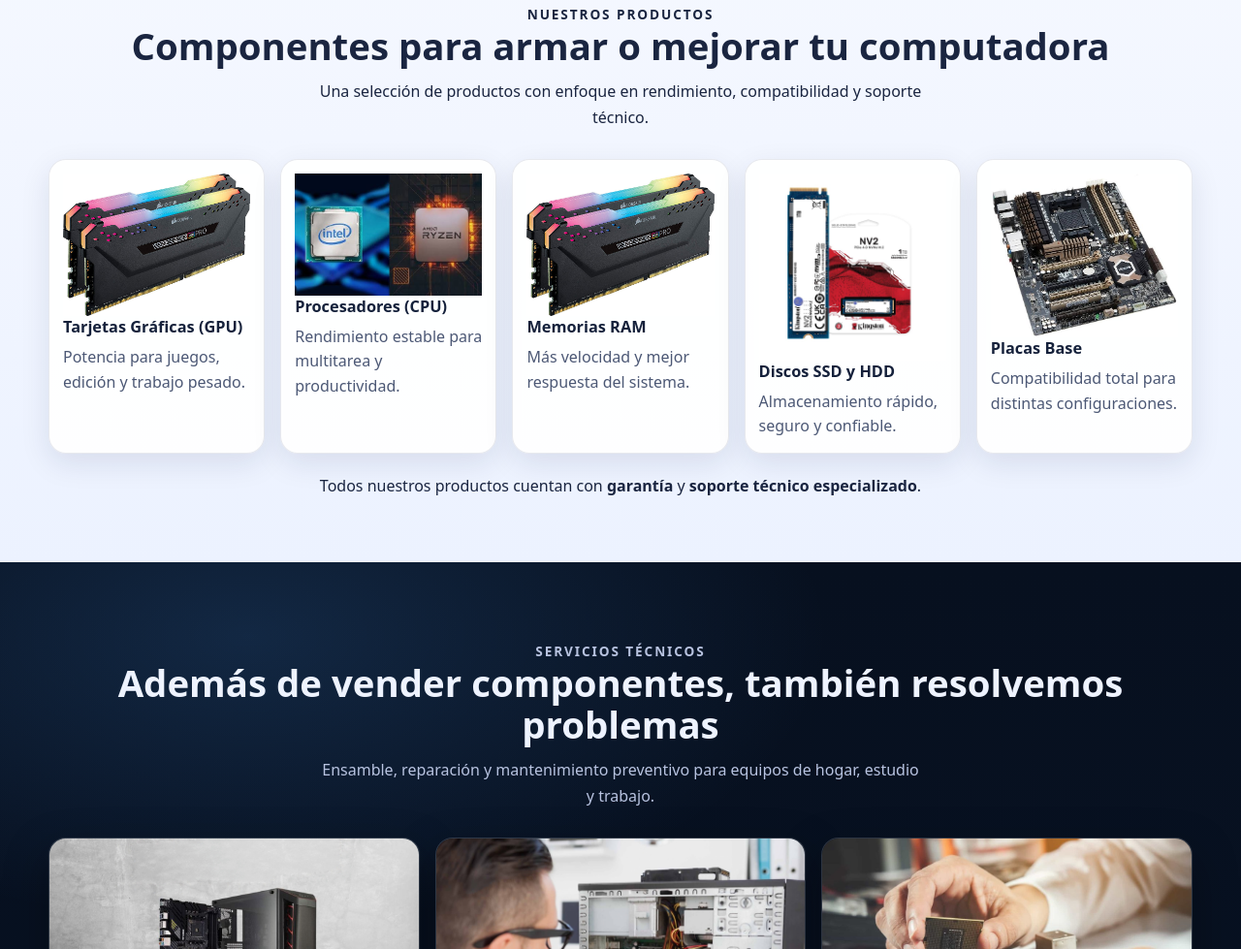
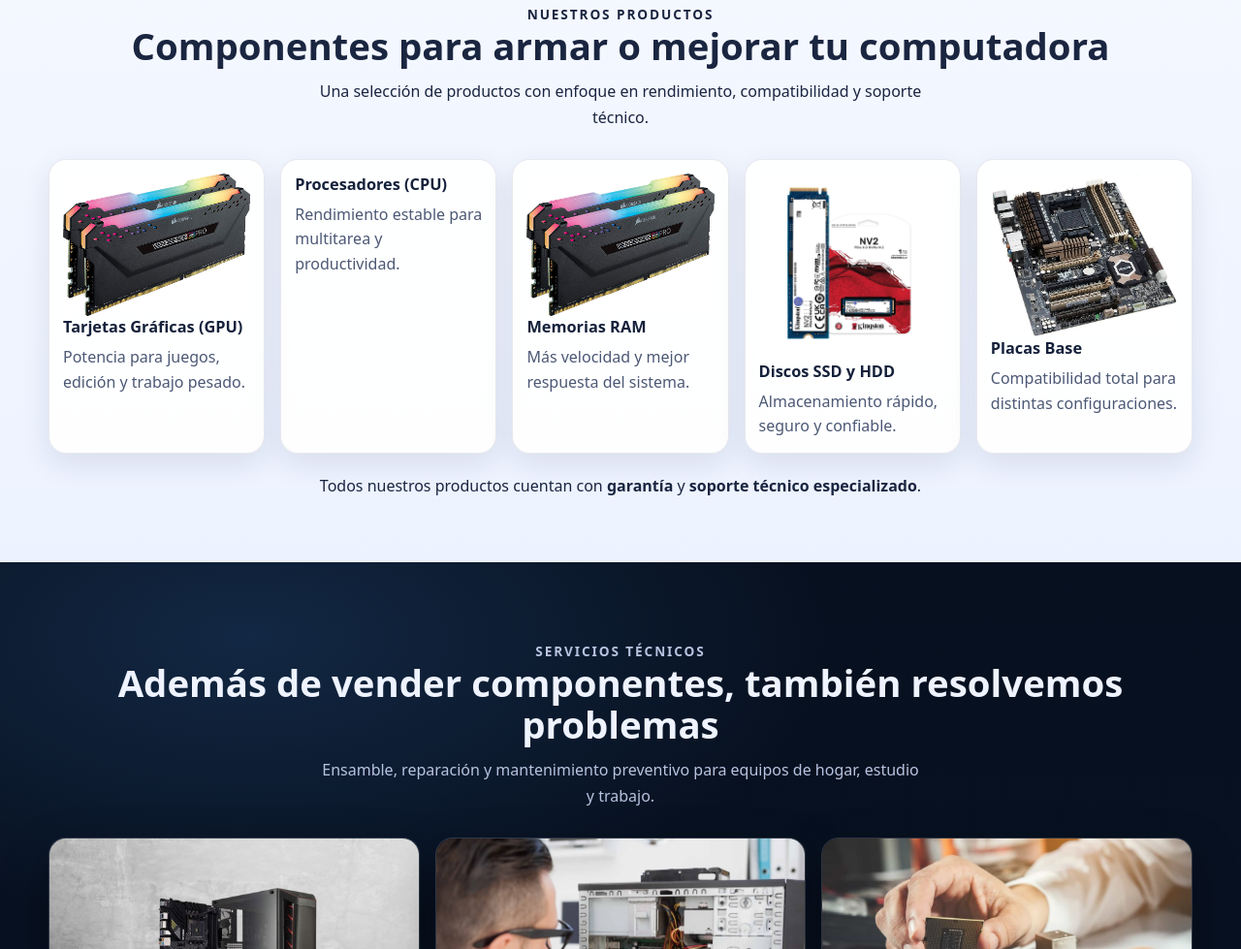
Before and after one commit to kevinmoras-cloud/techforge-web, a plain HTML site: page landing.html in a window 1280 px wide. Shown: the part 820-1799 px from the top of the page at 97% size. Drawn offline with Linux system fonts and the light colour scheme.

Commit message:
borrado ded imagen

```diff
--- a/landing.html
+++ b/landing.html
@@ -76,7 +76,7 @@
 
           <article class="product-card">
             <div class="product-visual cpu"></div>
-            <img src="imagenes/procesador.jpeg" alt="">
+
             <h3>Procesadores (CPU)</h3>
             <p>Rendimiento estable para multitarea y productividad.</p>
           </article>
```
